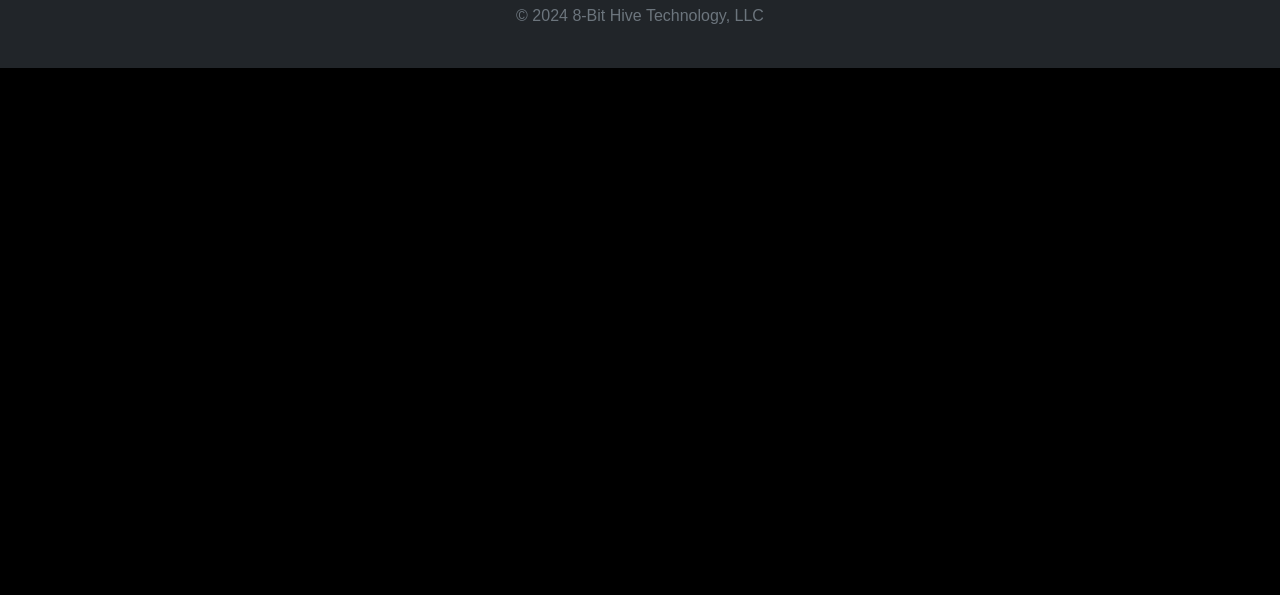
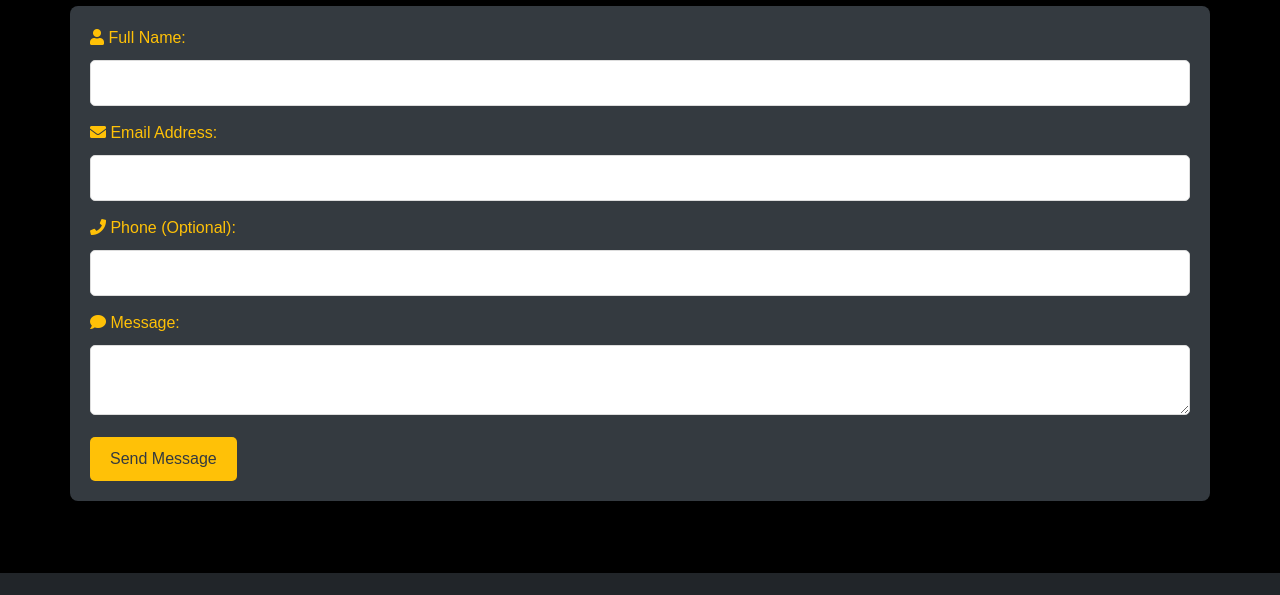
Before and after one commit to 8BitHiveNick/8BH_TMPLT-MainPage, a plain HTML site: page index.html in a window 1280 px wide. Shown: the part 4128-4723 px from the top of the page. Before the commit the page ends 4196 px from the top, so only its background shows below. Drawn offline with Linux system fonts and the light colour scheme; a web font is replaced by a local one.

Commit message:
Contact_v1

```diff
--- a/css/style.css
+++ b/css/style.css
@@ -376,3 +376,43 @@ html, body {
 a {
   color: #ffc107;
 }
+
+
+/* CONTACT */
+form#contact-form {
+  background-color: #343a40; /* Dark grey background */
+  padding: 20px;
+  border-radius: 8px;
+  color: #ffc107; /* Warning color for text */
+}
+
+.form-group {
+  margin-bottom: 15px;
+}
+
+.form-group label {
+  display: block;
+  margin-bottom: 5px;
+}
+
+.form-group input, .form-group textarea {
+  width: 100%;
+  padding: 10px;
+  margin-top: 5px;
+  border-radius: 5px;
+  border: 1px solid #ddd;
+  box-sizing: border-box; /* Makes sure padding does not affect overall width */
+}
+
+button[type="submit"] {
+  background-color: #ffc107; /* Warning color */
+  color: #343a40; /* Dark grey for text */
+  border: none;
+  padding: 10px 20px;
+  border-radius: 5px;
+  cursor: pointer;
+}
+
+button[type="submit"]:hover {
+  opacity: 0.9;
+}
--- a/index.html
+++ b/index.html
@@ -1,7 +1,7 @@
 <!DOCTYPE html>
 <html lang="en">
 <head>
-  <title>8-Bit Hive Technology | Expert Web Development Services</title>
+  <title>8-Bit Hive Technology | Expert Web Development Services | Medina | OH</title>
   <meta charset="utf-8">
   <meta name="viewport" content="width=device-width, initial-scale=1">
   <meta name="seobility" content="afd5f38eef1af6b890b3a5daae46b916">
@@ -283,7 +283,41 @@
 </section>
 <!-- ABOUT SECTION END -->
 
+<!-- CONTACT SECTION START -->
+<section class="contact py-5" id="contact">
+  <div class="container-lg py-4">
+    <div class="row justify-content-center">
+      <form id="contact-form" action="/submit-form" method="POST">
+        <div class="form-group">
+            <label for="fullName"><i class="fas fa-user"></i> Full Name:</label>
+            <input type="text" id="fullName" name="fullName" required>
+        </div>
 
+        <div class="form-group">
+            <label for="emailAddress"><i class="fas fa-envelope"></i> Email Address:</label>
+            <input type="email" id="emailAddress" name="emailAddress" required>
+        </div>
+
+        <div class="form-group">
+            <label for="phone"><i class="fas fa-phone"></i> Phone (Optional):</label>
+            <input type="tel" id="phone" name="phone">
+        </div>
+
+        <div class="form-group">
+            <label for="message"><i class="fas fa-comment"></i> Message:</label>
+            <textarea id="message" name="message" required></textarea>
+        </div>
+
+        <!-- reCAPTCHA widget -->
+        <div class="g-recaptcha" data-sitekey="6LfXzJApAAAAABa7XpdTjsaTtucKqo7n766WxJX1"></div>
+
+        <button type="submit">Send Message</button>
+    </form>
+
+    </div>
+  </div>
+</section>
+<!-- CONTACT SECTION END -->
 
 <!-- FOOTER SECTION START -->
 <footer class="footer bg-dark text-center py-4">
```
Also changed, not shown: 1 other file.
